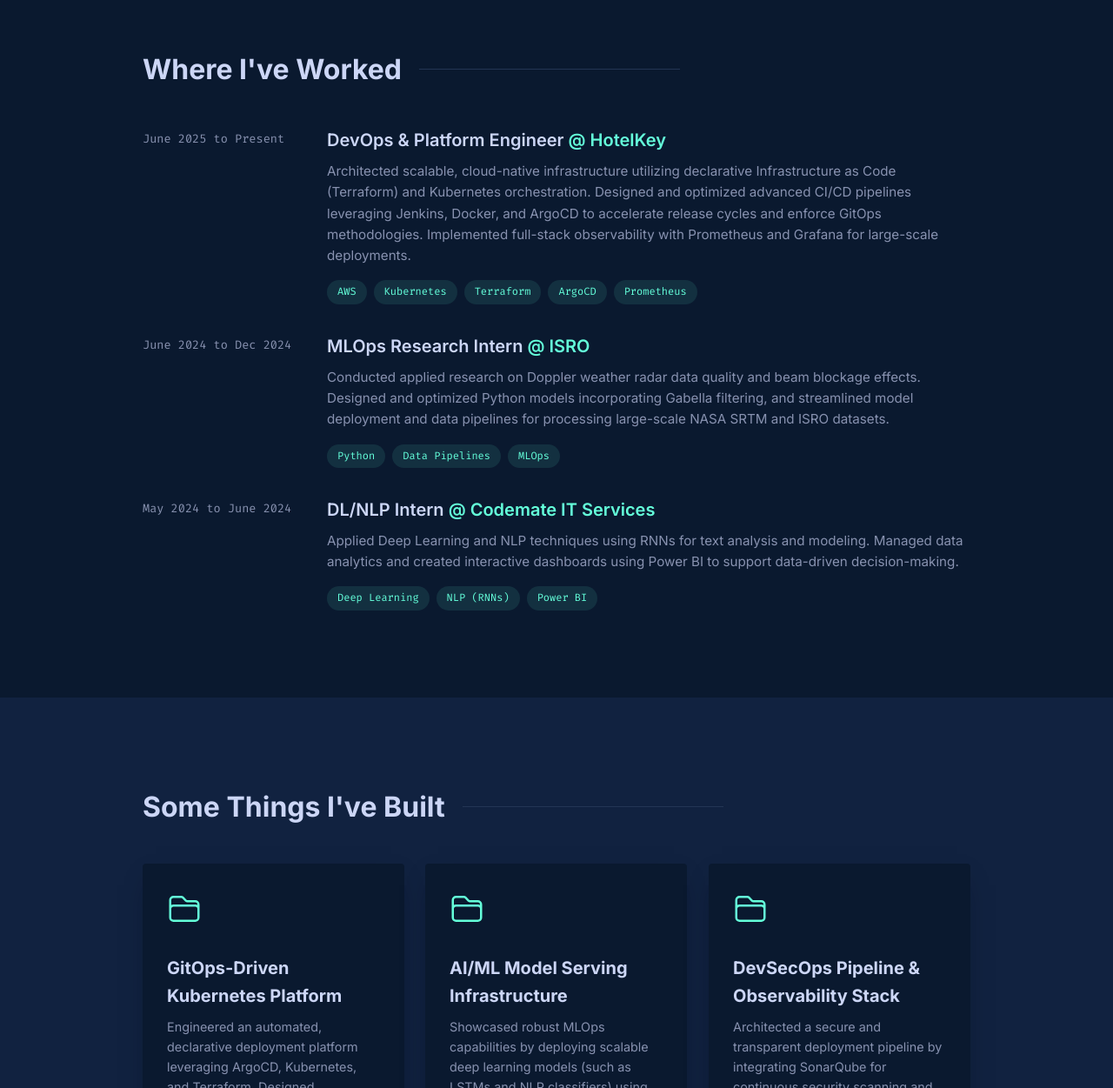
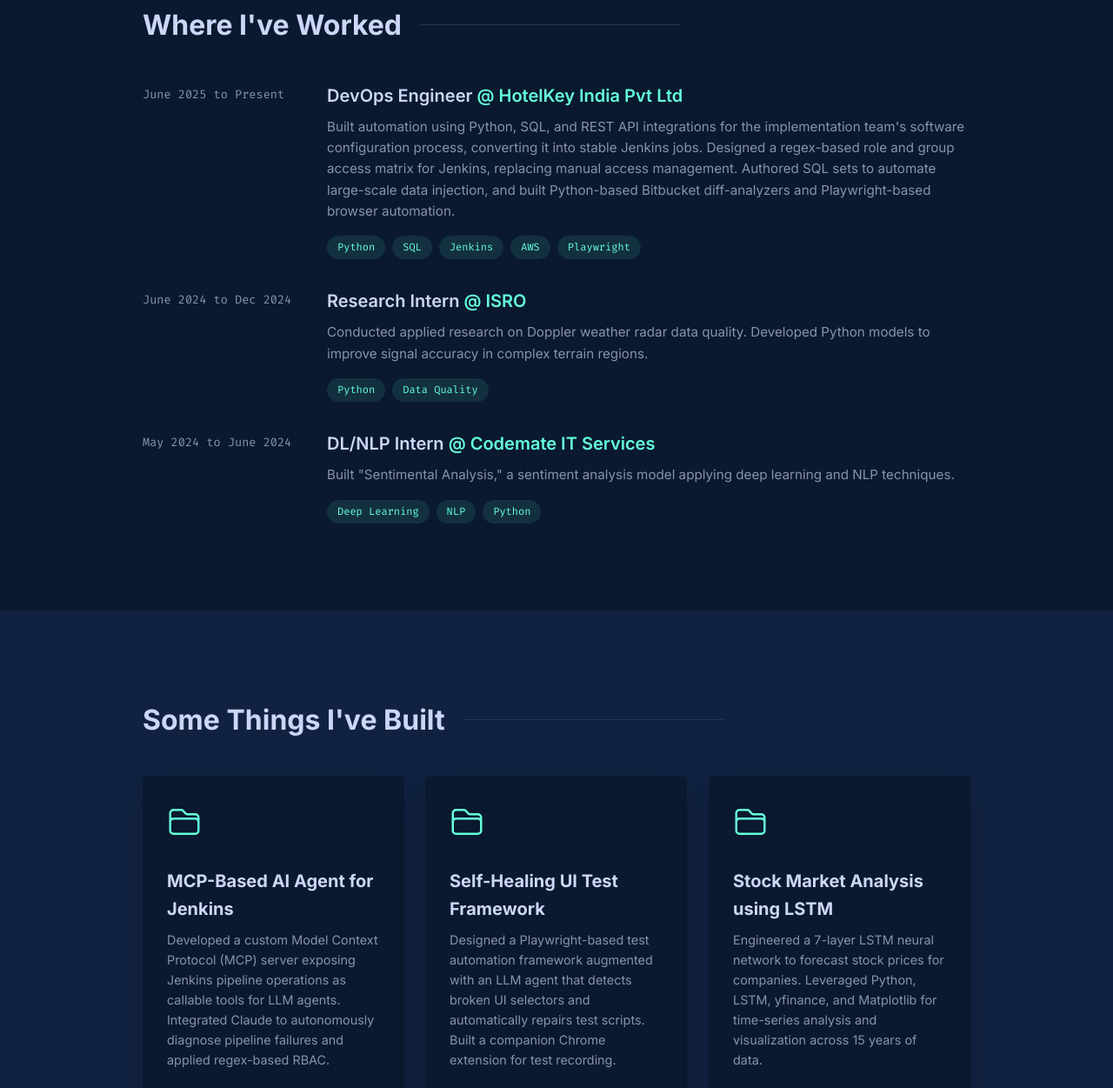
Before and after one commit to deveshsingh14/devesh.singh.github.io, a website: page index.html in a window 1280 px wide. Shown: the part 1549-2800 px from the top of the page at 87% size. Drawn offline with Linux system fonts and the light colour scheme.

Commit message:
Update portfolio with latest resume info

```diff
--- a/index.html
+++ b/index.html
@@ -34,9 +34,9 @@
         <div class="container reveal active hero-content-wrapper">
             <p class="hero-intro">Hi, my name is</p>
             <h1 class="hero-title">Devesh Singh Baish.</h1>
-            <h2 class="hero-subtitle">I build <span id="typewriter" aria-hidden="true"></span><span class="cursor" aria-hidden="true">|</span><span class="sr-only">cloud-native architectures, AI/ML infrastructure, scalable platform engineering, and GitOps-driven deployments.</span></h2>
+            <h2 class="hero-subtitle">I build <span id="typewriter" aria-hidden="true"></span><span class="cursor" aria-hidden="true">|</span><span class="sr-only">AWS infrastructure, CI/CD pipelines, LLM-Agent integrations, and automated deployments.</span></h2>
             <p class="hero-desc">
-                I'm a DevOps & Platform Engineer specializing in Cloud-Native Architectures, AI/ML Infrastructure, and highly scalable Platform Engineering.
+                I'm a DevOps Engineer with hands-on experience across AWS infrastructure management, CI/CD pipeline engineering, and automation.
             </p>
 
             <ul class="social-links hero-socials" aria-label="Social media">
@@ -66,13 +66,13 @@
             <div class="about-content">
                 <div class="text-block">
                     <p>
-                        Back in 2021, I started my journey in Computer Science and Engineering at G.H. Raisoni College, Nagpur. Since then, I've had the privilege of building software and infrastructure in diverse environments, from crafting deep learning models for satellite data at <a href="https://www.isro.gov.in/SpaceApplicationsCentre.html" target="_blank" rel="noreferrer" class="highlight-link">ISRO's Space Applications Centre</a> to driving modern platform engineering at <a href="https://hotelkeyapp.com/" target="_blank" rel="noreferrer" class="highlight-link">HotelKey</a>.
+                        Back in 2021, I started my journey in Computer Science and Engineering at G.H. Raisoni College, Nagpur. Since then, I've had the privilege of building software and infrastructure in diverse environments, from crafting deep learning models for satellite data at <a href="https://www.isro.gov.in/SpaceApplicationsCentre.html" target="_blank" rel="noreferrer" class="highlight-link">ISRO's Space Applications Centre</a> to driving automated CI/CD and AWS infrastructure at <a href="https://hotelkeyapp.com/" target="_blank" rel="noreferrer" class="highlight-link">HotelKey</a>.
                     </p>
                     <p>
-                        My main focus these days is architecting resilient cloud-native ecosystems utilizing GitOps workflows. I thrive on building declarative infrastructure, implementing zero-trust security models (DevSecOps), and setting up advanced observability stacks that bridge the gap between development and operations, ensuring high availability and seamless scalability.
+                        My main focus these days is architecting robust CI/CD pipelines, writing infrastructure automation with Python and SQL, and integrating cutting-edge LLM tooling via the Model Context Protocol (MCP) to streamline DevOps operations.
                     </p>
                     <p>
-                        When I'm not coding or provisioning cloud resources, you can probably find me fulfilling my duties as a Senior Division Cadet in the NCC Air Wing, where I'm trained in aircraft flying and drill marching, or working on personal deep learning projects exploring AI infrastructure.
+                        When I'm not coding or provisioning cloud resources, you can probably find me fulfilling my duties as a Senior Division Cadet in the NCC Air Wing, where I'm trained in aircraft flying and drill marching, or working on personal AI agents bridging LLMs and CI/CD operations.
                     </p>
                 </div>
             </div>
@@ -88,14 +88,14 @@
                 <div class="job-card">
                     <div class="job-date">June 2025 to Present</div>
                     <div class="job-details">
-                        <h3>DevOps & Platform Engineer <span class="company">@ HotelKey</span></h3>
-                        <p class="job-desc">Architected scalable, cloud-native infrastructure utilizing declarative Infrastructure as Code (Terraform) and Kubernetes orchestration. Designed and optimized advanced CI/CD pipelines leveraging Jenkins, Docker, and ArgoCD to accelerate release cycles and enforce GitOps methodologies. Implemented full-stack observability with Prometheus and Grafana for large-scale deployments.</p>
+                        <h3>DevOps Engineer <span class="company">@ HotelKey India Pvt Ltd</span></h3>
+                        <p class="job-desc">Built automation using Python, SQL, and REST API integrations for the implementation team's software configuration process, converting it into stable Jenkins jobs. Designed a regex-based role and group access matrix for Jenkins, replacing manual access management. Authored SQL sets to automate large-scale data injection, and built Python-based Bitbucket diff-analyzers and Playwright-based browser automation.</p>
                         <ul class="skill-tags">
+                            <li>Python</li>
+                            <li>SQL</li>
+                            <li>Jenkins</li>
                             <li>AWS</li>
-                            <li>Kubernetes</li>
-                            <li>Terraform</li>
-                            <li>ArgoCD</li>
-                            <li>Prometheus</li>
+                            <li>Playwright</li>
                         </ul>
                     </div>
                 </div>
@@ -103,12 +103,11 @@
                 <div class="job-card">
                     <div class="job-date">June 2024 to Dec 2024</div>
                     <div class="job-details">
-                        <h3>MLOps Research Intern <span class="company">@ ISRO</span></h3>
-                        <p class="job-desc">Conducted applied research on Doppler weather radar data quality and beam blockage effects. Designed and optimized Python models incorporating Gabella filtering, and streamlined model deployment and data pipelines for processing large-scale NASA SRTM and ISRO datasets.</p>
+                        <h3>Research Intern <span class="company">@ ISRO</span></h3>
+                        <p class="job-desc">Conducted applied research on Doppler weather radar data quality. Developed Python models to improve signal accuracy in complex terrain regions.</p>
                         <ul class="skill-tags">
                             <li>Python</li>
-                            <li>Data Pipelines</li>
-                            <li>MLOps</li>
+                            <li>Data Quality</li>
                         </ul>
                     </div>
                 </div>
@@ -117,11 +116,11 @@
                     <div class="job-date">May 2024 to June 2024</div>
                     <div class="job-details">
                         <h3>DL/NLP Intern <span class="company">@ Codemate IT Services</span></h3>
-                        <p class="job-desc">Applied Deep Learning and NLP techniques using RNNs for text analysis and modeling. Managed data analytics and created interactive dashboards using Power BI to support data-driven decision-making.</p>
+                        <p class="job-desc">Built "Sentimental Analysis," a sentiment analysis model applying deep learning and NLP techniques.</p>
                         <ul class="skill-tags">
                             <li>Deep Learning</li>
-                            <li>NLP (RNNs)</li>
-                            <li>Power BI</li>
+                            <li>NLP</li>
+                            <li>Python</li>
                         </ul>
                     </div>
                 </div>
@@ -140,14 +139,14 @@
                         <svg aria-hidden="true" xmlns="http://www.w3.org/2000/svg" fill="none" viewBox="0 0 24 24" stroke-width="1.5" stroke="var(--teal)" class="folder-icon">
                           <path stroke-linecap="round" stroke-linejoin="round" d="M2.25 12.75V12A2.25 2.25 0 014.5 9.75h15A2.25 2.25 0 0121.75 12v.75m-8.69-6.44l-2.12-2.12a1.5 1.5 0 00-1.061-.44H4.5A2.25 2.25 0 002.25 6v12a2.25 2.25 0 002.25 2.25h15A2.25 2.25 0 0021.75 18V9a2.25 2.25 0 00-2.25-2.25h-5.379a1.5 1.5 0 01-1.06-.44z" />
                         </svg>
-                        <h3 class="project-title">GitOps-Driven Kubernetes Platform</h3>
-                        <p class="project-desc">Engineered an automated, declarative deployment platform leveraging ArgoCD, Kubernetes, and Terraform. Designed infrastructure as code workflows that significantly reduced manual operational overhead and deployment inconsistencies.</p>
+                        <h3 class="project-title">MCP-Based AI Agent for Jenkins</h3>
+                        <p class="project-desc">Developed a custom Model Context Protocol (MCP) server exposing Jenkins pipeline operations as callable tools for LLM agents. Integrated Claude to autonomously diagnose pipeline failures and applied regex-based RBAC.</p>
                     </div>
                     <ul class="skill-tags">
-                        <li>Kubernetes</li>
-                        <li>ArgoCD</li>
-                        <li>Terraform</li>
-                        <li>GitOps</li>
+                        <li>Python</li>
+                        <li>MCP</li>
+                        <li>Claude API</li>
+                        <li>Jenkins</li>
                     </ul>
                 </div>
 
@@ -156,14 +155,14 @@
                         <svg aria-hidden="true" xmlns="http://www.w3.org/2000/svg" fill="none" viewBox="0 0 24 24" stroke-width="1.5" stroke="var(--teal)" class="folder-icon">
                           <path stroke-linecap="round" stroke-linejoin="round" d="M2.25 12.75V12A2.25 2.25 0 014.5 9.75h15A2.25 2.25 0 0121.75 12v.75m-8.69-6.44l-2.12-2.12a1.5 1.5 0 00-1.061-.44H4.5A2.25 2.25 0 002.25 6v12a2.25 2.25 0 002.25 2.25h15A2.25 2.25 0 0021.75 18V9a2.25 2.25 0 00-2.25-2.25h-5.379a1.5 1.5 0 01-1.06-.44z" />
                         </svg>
-                        <h3 class="project-title">AI/ML Model Serving Infrastructure</h3>
-                        <p class="project-desc">Showcased robust MLOps capabilities by deploying scalable deep learning models (such as LSTMs and NLP classifiers) using KServe and Seldon Core on an AWS EKS cluster, enabling high-performance, real-time inference.</p>
+                        <h3 class="project-title">Self-Healing UI Test Framework</h3>
+                        <p class="project-desc">Designed a Playwright-based test automation framework augmented with an LLM agent that detects broken UI selectors and automatically repairs test scripts. Built a companion Chrome extension for test recording.</p>
                     </div>
                     <ul class="skill-tags">
-                        <li>AWS EKS</li>
-                        <li>KServe</li>
-                        <li>MLOps</li>
+                        <li>Playwright</li>
                         <li>Python</li>
+                        <li>Chrome Extensions API</li>
+                        <li>LLM</li>
                     </ul>
                 </div>
 
@@ -172,14 +171,14 @@
                         <svg aria-hidden="true" xmlns="http://www.w3.org/2000/svg" fill="none" viewBox="0 0 24 24" stroke-width="1.5" stroke="var(--teal)" class="folder-icon">
                           <path stroke-linecap="round" stroke-linejoin="round" d="M2.25 12.75V12A2.25 2.25 0 014.5 9.75h15A2.25 2.25 0 0121.75 12v.75m-8.69-6.44l-2.12-2.12a1.5 1.5 0 00-1.061-.44H4.5A2.25 2.25 0 002.25 6v12a2.25 2.25 0 002.25 2.25h15A2.25 2.25 0 0021.75 18V9a2.25 2.25 0 00-2.25-2.25h-5.379a1.5 1.5 0 01-1.06-.44z" />
                         </svg>
-                        <h3 class="project-title">DevSecOps Pipeline & Observability Stack</h3>
-                        <p class="project-desc">Architected a secure and transparent deployment pipeline by integrating SonarQube for continuous security scanning and establishing full-stack observability with OpenTelemetry, Prometheus, and Grafana dashboards.</p>
+                        <h3 class="project-title">Stock Market Analysis using LSTM</h3>
+                        <p class="project-desc">Engineered a 7-layer LSTM neural network to forecast stock prices for companies. Leveraged Python, LSTM, yfinance, and Matplotlib for time-series analysis and visualization across 15 years of data.</p>
                     </div>
                     <ul class="skill-tags">
-                        <li>DevSecOps</li>
-                        <li>Prometheus</li>
-                        <li>Grafana</li>
-                        <li>SonarQube</li>
+                        <li>Python</li>
+                        <li>LSTM</li>
+                        <li>yfinance</li>
+                        <li>Matplotlib</li>
                     </ul>
                 </div>
             </div>
--- a/script.js
+++ b/script.js
@@ -85,7 +85,7 @@
     // ==========================================
     // Typewriter Effect
     // ==========================================
-    const phrases = ["cloud-native architectures.", "AI/ML infrastructure.", "scalable platform engineering.", "GitOps-driven deployments."];
+    const phrases = ["AWS infrastructure.", "CI/CD pipelines.", "LLM-Agent integrations.", "automated deployments."];
     let currentPhraseIndex = 0;
     let isDeleting = false;
     let txt = '';
```
